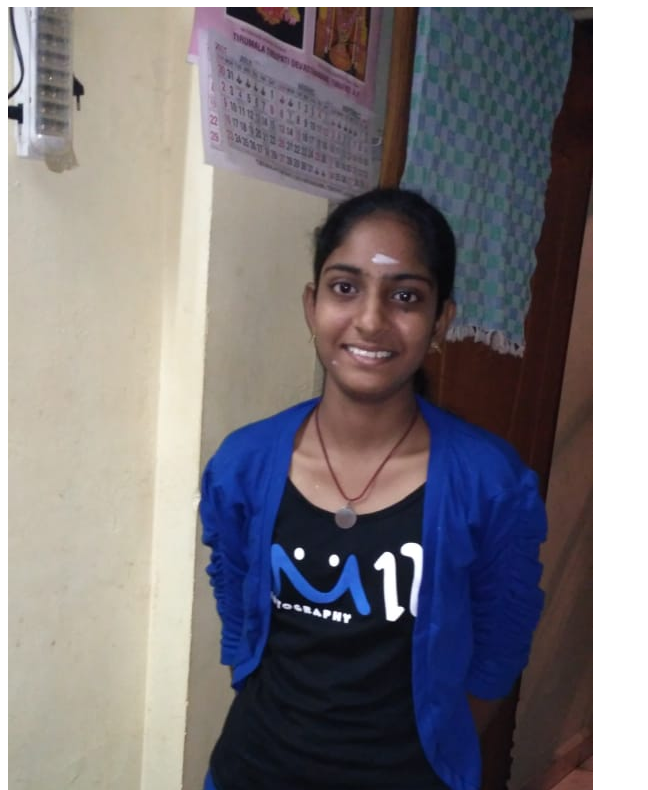
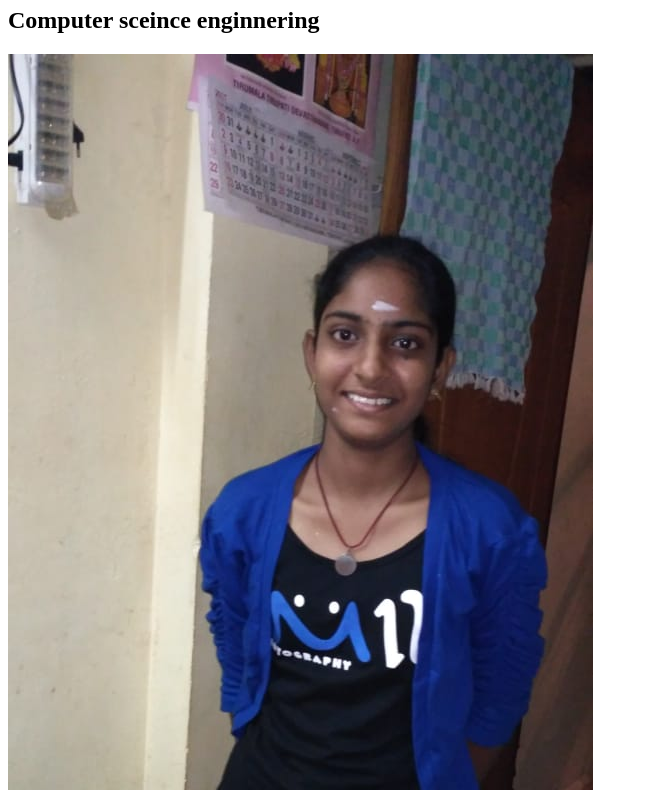
Before and after one commit to HoneyHoney483/FIRSTAPP, a plain HTML site: page index.html in a window 1280 px wide. Shown: the part 73-863 px from the top of the page, without its empty margins (0-648 px from the left). Drawn offline with Linux system fonts and the light colour scheme; files whose address does not match are found by name.

Commit message:
Add files via upload

```diff
--- a/index.html
+++ b/index.html
@@ -8,6 +8,7 @@
 </head>
 <body>
     <h1>Harshasree Project</h1>
+    <h2>Computer sceince enginnering</h2>
     <img src="./images/jeans.jpg"alt="">
 </body>
 </html>
```
